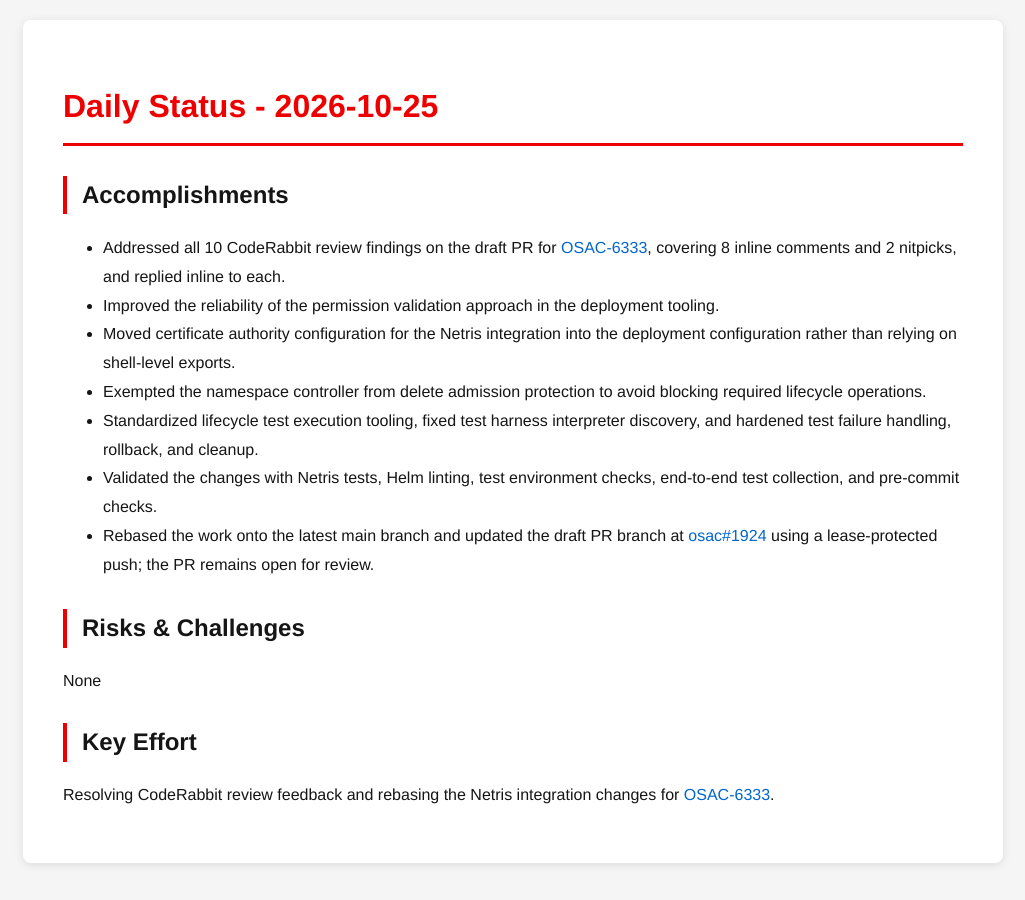
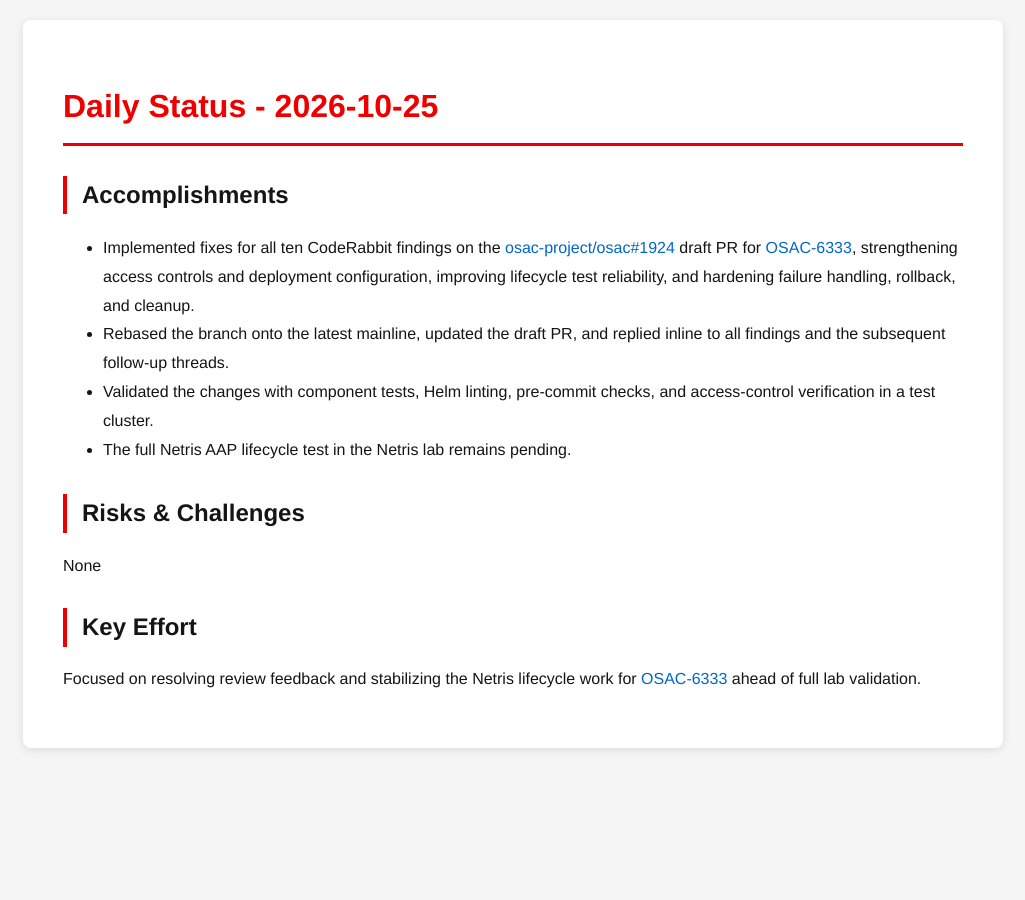
Before and after one commit to tzvatot/daily-status, a Jekyll site: the page built from 2026-10-25.md, in a window 1280 px wide. Shown: the whole page, without its empty margins (127-1152 px from the left). Built offline with Jekyll 4.4.1, drawn with Linux system fonts in a browser that asks for light colours.

Commit message:
Daily status update - 2026-10-25

```diff
--- a/2026-10-25.md
+++ b/2026-10-25.md
@@ -7,16 +7,13 @@
 # Daily Status - 2026-10-25
 
 ## Accomplishments
-- Addressed all 10 CodeRabbit review findings on the draft PR for [OSAC-6333](https://redhat.atlassian.net/browse/OSAC-6333), covering 8 inline comments and 2 nitpicks, and replied inline to each.
-- Improved the reliability of the permission validation approach in the deployment tooling.
-- Moved certificate authority configuration for the Netris integration into the deployment configuration rather than relying on shell-level exports.
-- Exempted the namespace controller from delete admission protection to avoid blocking required lifecycle operations.
-- Standardized lifecycle test execution tooling, fixed test harness interpreter discovery, and hardened test failure handling, rollback, and cleanup.
-- Validated the changes with Netris tests, Helm linting, test environment checks, end-to-end test collection, and pre-commit checks.
-- Rebased the work onto the latest main branch and updated the draft PR branch at [osac#1924](https://github.com/osac-project/osac/pull/1924) using a lease-protected push; the PR remains open for review.
+- Implemented fixes for all ten CodeRabbit findings on the [osac-project/osac#1924](https://github.com/osac-project/osac/pull/1924) draft PR for [OSAC-6333](https://redhat.atlassian.net/browse/OSAC-6333), strengthening access controls and deployment configuration, improving lifecycle test reliability, and hardening failure handling, rollback, and cleanup.
+- Rebased the branch onto the latest mainline, updated the draft PR, and replied inline to all findings and the subsequent follow-up threads.
+- Validated the changes with component tests, Helm linting, pre-commit checks, and access-control verification in a test cluster.
+- The full Netris AAP lifecycle test in the Netris lab remains pending.
 
 ## Risks & Challenges
 None
 
 ## Key Effort
-Resolving CodeRabbit review feedback and rebasing the Netris integration changes for [OSAC-6333](https://redhat.atlassian.net/browse/OSAC-6333).
+Focused on resolving review feedback and stabilizing the Netris lifecycle work for [OSAC-6333](https://redhat.atlassian.net/browse/OSAC-6333) ahead of full lab validation.
```
